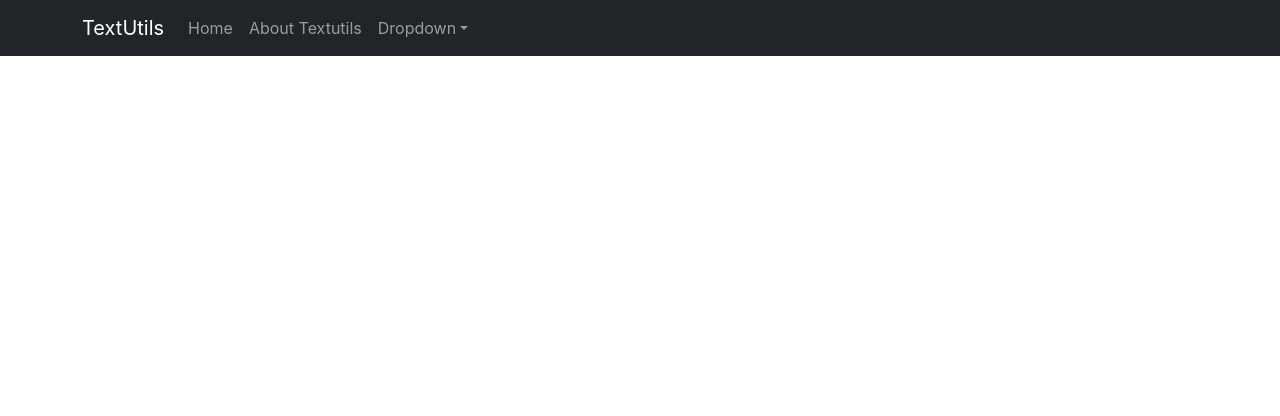
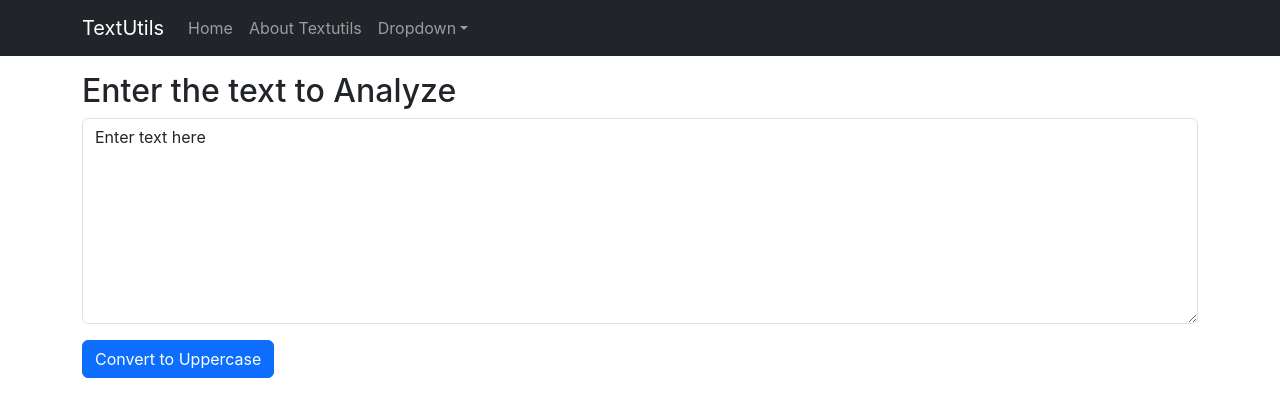
Before and after one commit to anoopmonu02/react_with_bootstrap, a React (Create React App) app: page / in a window 1280 px wide. Shown: the top 416 px of the page. Built offline with nearby package versions, Linux system fonts and the light colour scheme.

Commit message:
react - State and event

```diff
--- a/src/App.js
+++ b/src/App.js
@@ -1,10 +1,18 @@
 import React from 'react'
 import Mynavbar from './components/Mynavbar';
+import TextForm from './components/TextForm';
+
 
 function App() {
 
   return (
+    <>
     <Mynavbar title="TextUtils" aboutText="About Textutils"/>
+    <div className="container my-3">
+      <TextForm heading="Enter the text to Analyze"/>
+    </div>
+
+    </>
   );
 }
 
--- /dev/null
+++ b/src/components/TextForm.js
@@ -0,0 +1,41 @@
+import React,{useState} from 'react'
+import Form from 'react-bootstrap/Form';
+import PropTypes from 'prop-types'
+import Button from 'react-bootstrap/Button';
+
+export default function TextForm(props) {
+
+  const [text, setText] = useState('Enter text here');
+
+  const handleUpClick = () => {
+    console.log('Btn is clicked');
+    setText(text.toUpperCase());
+    //setText()
+  }
+  const handleOnChange = (event) => {
+    console.log('changed');
+    setText(event.target.value);
+  }
+
+  return (
+    <div>
+        <Form>
+            <h2>{props.heading}</h2>
+            <Form.Group className="mb-3" controlId="myBox">
+                <Form.Control as="textarea" rows={8} value={text} onChange={handleOnChange}/>
+            </Form.Group>
+        </Form>
+        {/* <Mybutton btnText="Convert to Uppercase"  btnClass="primary"/> */}
+        <Button variant="primary" onClick={handleUpClick}>Convert to Uppercase</Button>{' '}
+    </div>
+  )
+}
+
+TextForm.propTypes= {
+    /* use isRequired if value must be present */
+    heading: PropTypes.string.isRequired
+  }
+
+  TextForm.defaultProps= {
+    heading: "Enter the text"
+}
```
Also changed, not shown: src/components/Mybutton.js (added, +22 -0 lines), src/components/Myselect.js (added, +20 -0 lines).
